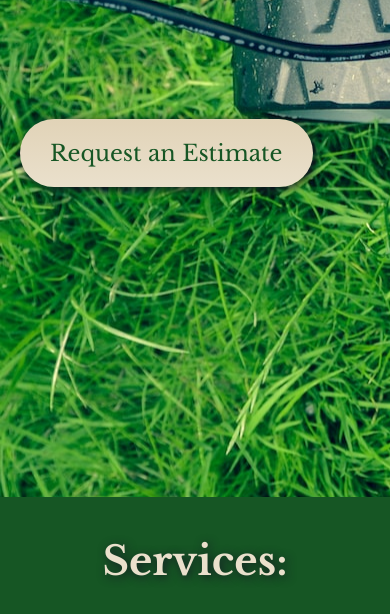
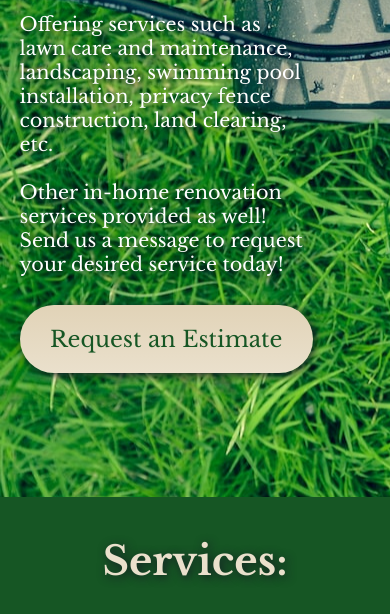
Before and after one commit to JLW93/jcm-frontend, a plain HTML site: page index.html in a window 390 px wide. Shown: the part 486-1100 px from the top of the page. Drawn offline with nearby package versions, Linux system fonts and the light colour scheme.

Commit message:
added description in hero section and updated meta tag

```diff
--- a/index.html
+++ b/index.html
@@ -2,7 +2,7 @@
 <html lang="en-US">
     <head>
         <meta name="viewport" content="width=device-width, initial-scale=1">
-        <meta name="description" content="JCM Lawn Services offers professional lawn maintenance, landscaping, and pool installation services in Shepherdsville, Kentucky. Contact us for a quote or schedule a service.">
+        <meta name="description" content="JCM Lawn Services offers professional lawn care and maintenance, landscaping, pool installation, and other services in Shepherdsville, Kentucky. Contact us for a quote or schedule a service.">
         <link rel="apple-touch-icon" sizes="180x180" href="/apple-touch-icon.png">
         <link rel="icon" type="image/png" sizes="32x32" href="/favicon-32x32.png">
         <link rel="icon" type="image/png" sizes="16x16" href="/favicon-16x16.png">
@@ -36,6 +36,15 @@
                 <div class="hero column">
                     <div class="hero-text">
                         <h1>A family-operated business in Shepherdsville, Kentucky</h1>
+                    </div>
+                    <div class="hero-subtext">
+                        <p>
+                            Offering services such as lawn care and maintenance, landscaping, swimming pool installation, privacy fence construction, land clearing, etc.
+                        </p>
+                        <br>
+                        <p>
+                            Other in-home renovation services provided as well! Send us a message to request your desired service today!
+                        </p>
                     </div>
                     <div class="hero-button">
                         <a href="javascript:toContact()" type="button" class="btn" tabindex="2">Request an Estimate</a>
--- a/main.css
+++ b/main.css
@@ -85,6 +85,14 @@ textarea {
     /* margin: 20% 10%; */
     text-align: left;
     text-shadow: 2px 2px 10px #161925;
+}
+
+.hero-subtext {
+    color: #fff;
+    width: 75%;
+    margin: 0 0 0 5%;
+    text-shadow: 2px 2px 10px #161925;
+    font-size: 1.2rem;
 }
 
 .btn {
@@ -596,6 +604,10 @@ input::placeholder {
     .form-label-margin {
         margin: 0 0 5%;
     }
+
+    .hero-subtext {
+        margin: 0 0 5% 5%;
+    }
 }
 
 @media (max-width: 370px) {
@@ -624,6 +636,11 @@ input::placeholder {
 
     .hero-text h1 {
         font-size: 2rem !important;
+    }
+
+    .hero-subtext {
+        font-size: .7rem;
+        margin: 0 0 5% 5%;
     }
 
     .hero-button a {
```
Also changed, not shown: todo.txt.
